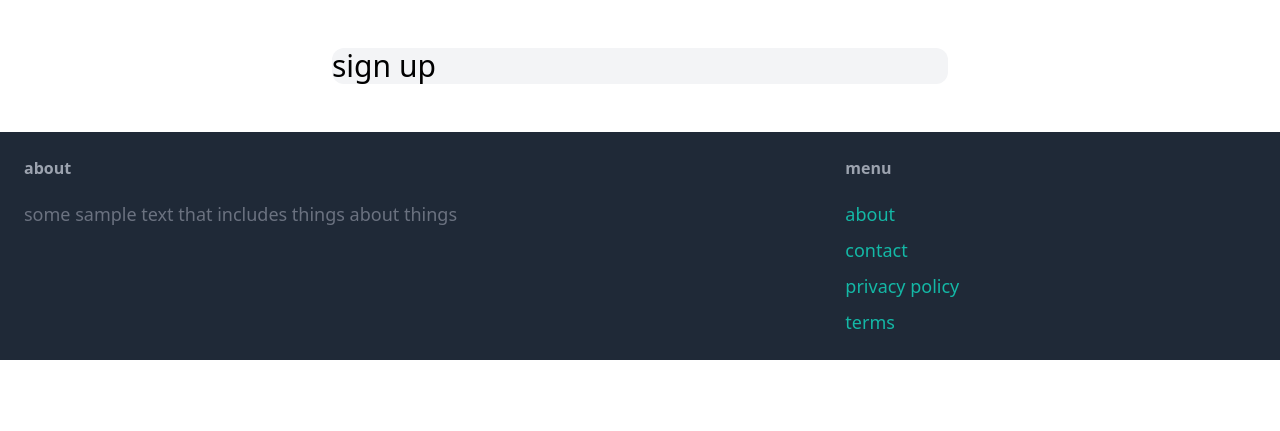
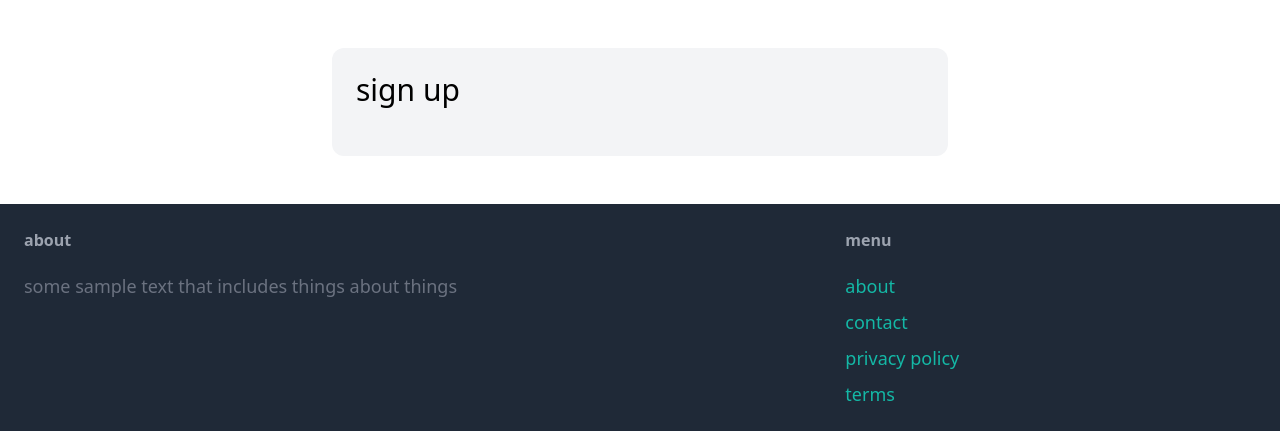
Before and after one commit to benjaminbuckmaster/django-ecommerce-site, a Django app: page /signup/ in a window 1280 px wide. Shown: the part 78-509 px from the top of the page. Run offline with Django 5.2, Linux system fonts and the light colour scheme; some libraries are stand-ins or nearby versions.

Commit message:
styling adjustment

```diff
--- a/hommus/core/templates/core/signup.html
+++ b/hommus/core/templates/core/signup.html
@@ -3,7 +3,7 @@
 {% block title %}sign up{% endblock title %}
 
 {% block content %}
-    <div class="w-1/2 my-6 mx-auto bg-gray-100 rounded-xl">
+    <div class="w-1/2 my-6 mx-auto p-6 bg-gray-100 rounded-xl">
         <h1 class="mb-6 text-3xl">sign up</h1>
     </div>
 {% endblock content %}
```
